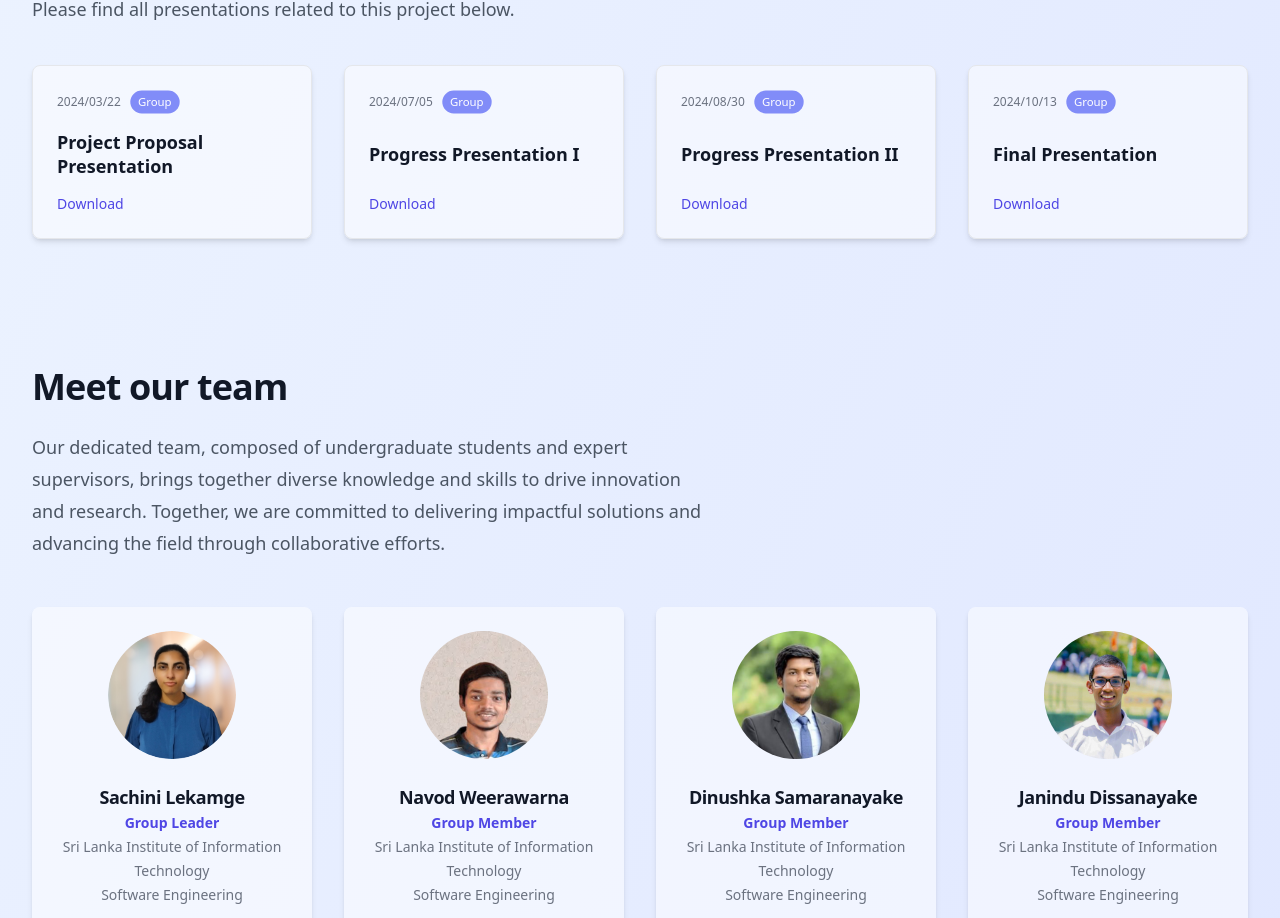
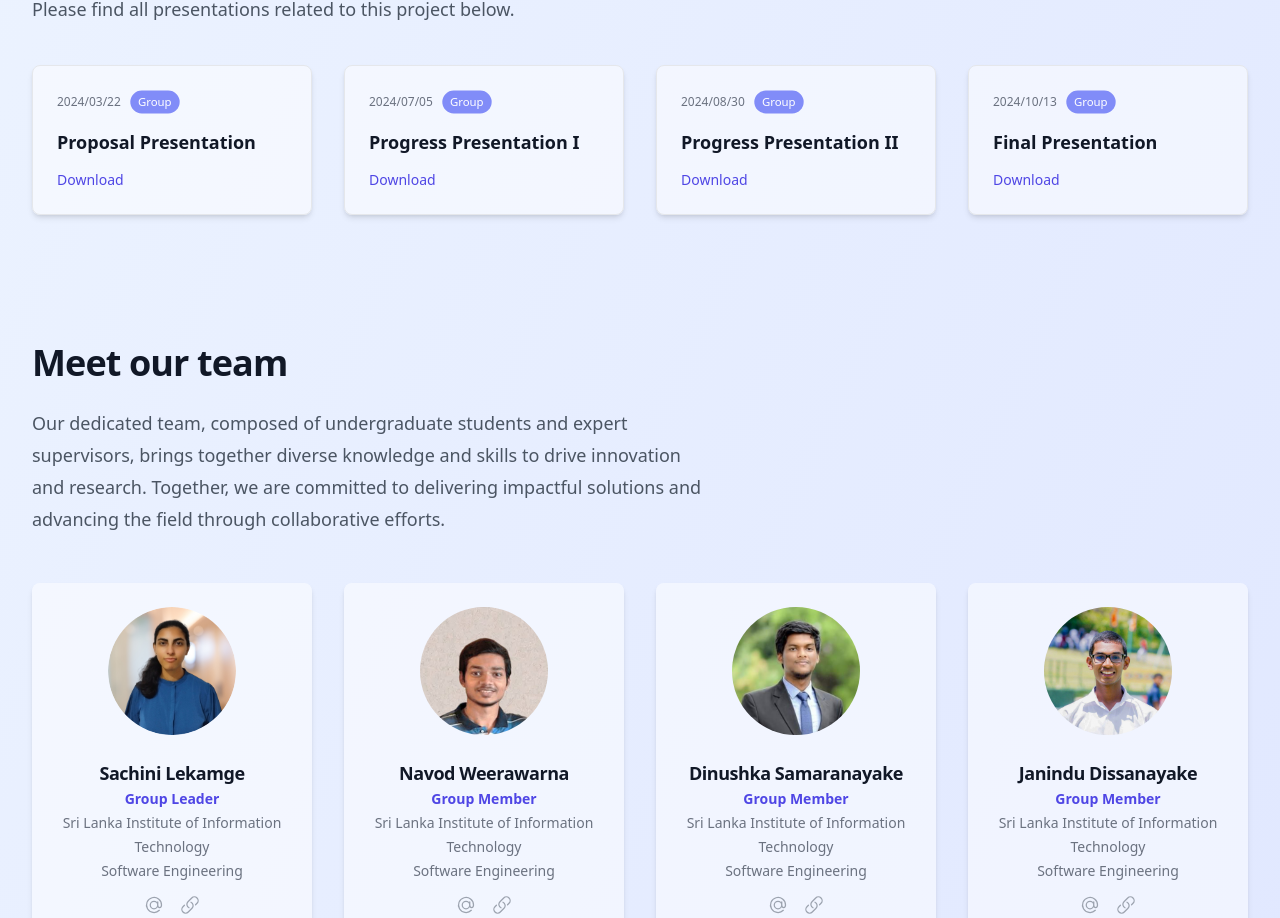
Before and after one commit to Red-Stream-Y3/HydroGuard, a React (Vite) app in the folder HydroGuard/: page / in a window 1280 px wide. Shown: the part 1371-2289 px from the top of the page. Built offline with nearby package versions, Linux system fonts and the light colour scheme; a web font is replaced by a local one.

Commit message:
Refactor Presentations component: Update title of project proposal presentation

```diff
--- a/HydroGuard/src/components/Presentations.jsx
+++ b/HydroGuard/src/components/Presentations.jsx
@@ -2,7 +2,7 @@ import { DocumentTextIcon } from "@heroicons/react/24/outline";
 
 const posts = [
   {
-    title: "Project Proposal Presentation",
+    title: "Proposal Presentation",
     submittedOn: "2024/03/22",
     type: "group",
     downloadLink: "driveLink3",
```
